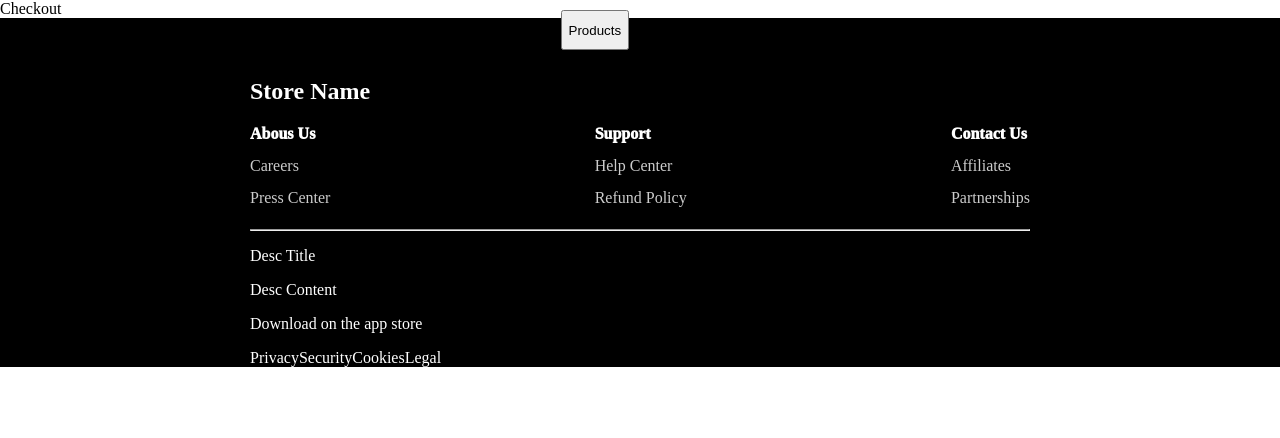
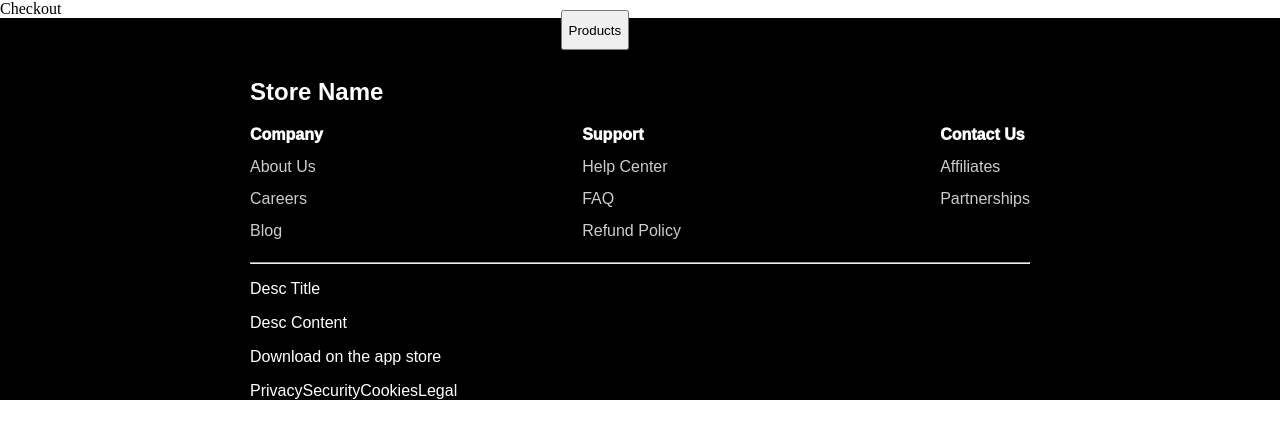
Before and after one commit to gitSuki/ecommerce-app, a React (Vite) app: page /checkout in a window 1280 px wide. Shown: the top 438 px of the page. Built offline with nearby package versions, Linux system fonts and the light colour scheme.

Commit message:
Complete upper half of footer

```diff
--- a/src/components/Footer.css
+++ b/src/components/Footer.css
@@ -1,5 +1,6 @@
 .footer {
     padding: 40px 250px 0px 250px;
+    font-family: sans-serif;
     background-color: #000000;
     color: #ffffff;
 }
--- a/src/components/Footer.tsx
+++ b/src/components/Footer.tsx
@@ -9,13 +9,16 @@ const Footer = (): JSX.Element => {
             <div className="link-section">
                 <ul>
                     <li>
-                        <a className="section-title">Abous Us</a>
+                        <a className="section-title">Company</a>
+                    </li>
+                    <li>
+                        <a className="section-subtitle">About Us</a>
                     </li>
                     <li>
                         <a className="section-subtitle">Careers</a>
                     </li>
                     <li>
-                        <a className="section-subtitle">Press Center</a>
+                        <a className="section-subtitle">Blog</a>
                     </li>
                 </ul>
                 <ul>
@@ -26,10 +29,13 @@ const Footer = (): JSX.Element => {
                         <a className="section-subtitle">Help Center</a>
                     </li>
                     <li>
+                        <a className="section-subtitle">FAQ</a>
+                    </li>
+                    <li>
                         <a className="section-subtitle">Refund Policy</a>
                     </li>
                 </ul>
-                <ul>
+                <ul className="section4">
                     <li>
                         <a className="section-title">Contact Us</a>
                     </li>
```
